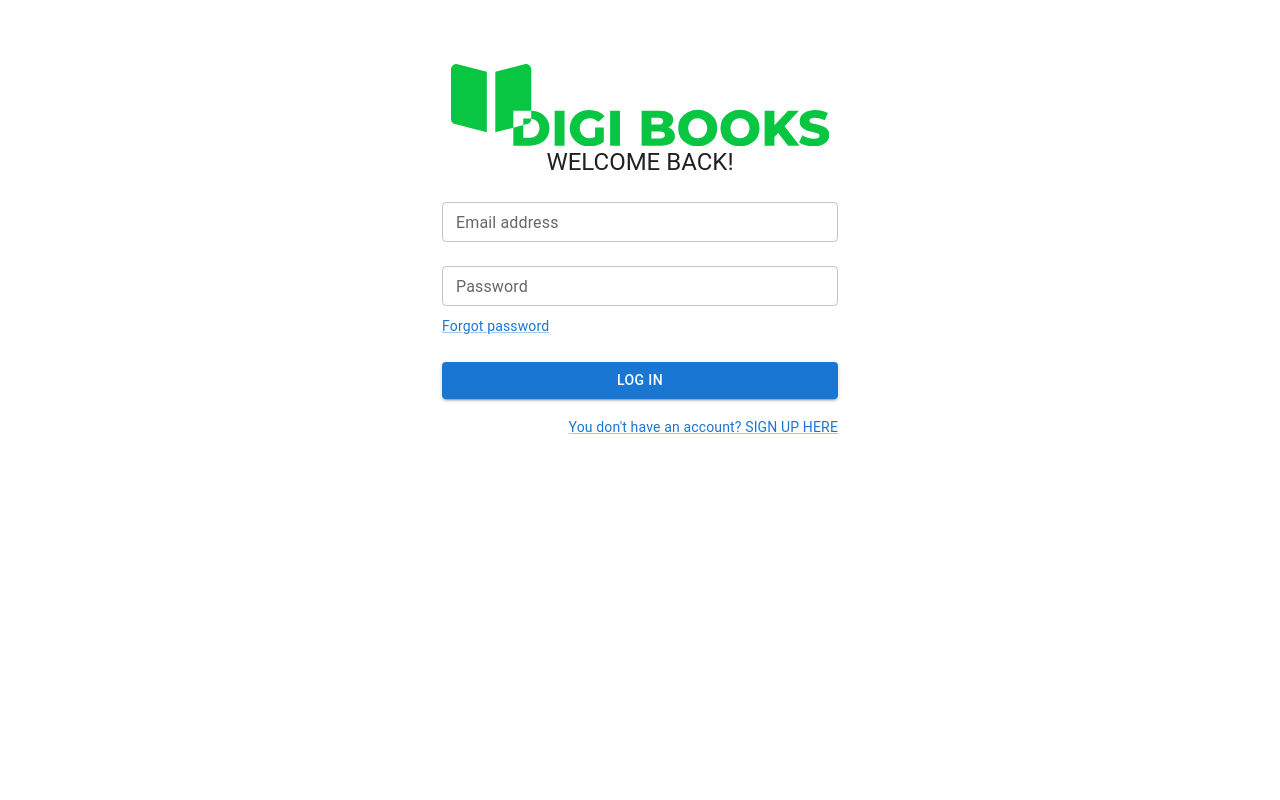
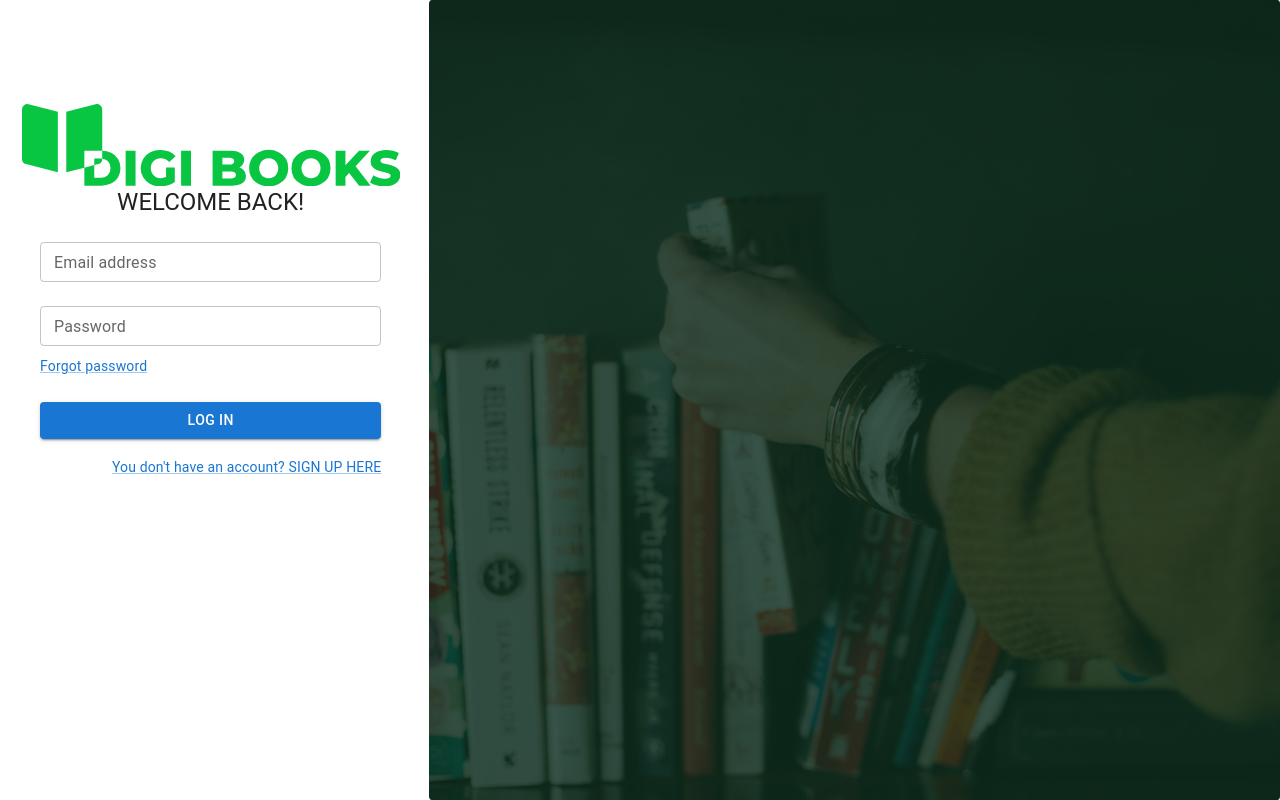
Before and after one commit to dayanapanova/digi-books, a React (Create React App) app: page / in a window 1280 px wide. Built offline with nearby package versions, Linux system fonts and the light colour scheme.

Commit message:
Setting the layout of the image and the form initially with Grid.Later i will refactor the style of the layou, for now is inline.

```diff
--- /dev/null
+++ b/src/assets/LandPage.js
@@ -0,0 +1,16 @@
+import React from 'react'
+import landPage from './landPage.png'
+const LandPage = () => {
+    const styleObj = {
+        height: "100vh",
+        width: "100%",
+        display: "block"
+    }
+    return (
+        <div>
+            <img src={landPage} alt="Land page" style={styleObj} />
+        </div>
+    )
+}
+
+export default LandPage
--- a/src/components/Register.js
+++ b/src/components/Register.js
@@ -1,18 +1,19 @@
-import * as React from 'react';
-import Button from '@mui/material/Button';
-import CssBaseline from '@mui/material/CssBaseline';
-import TextField from '@mui/material/TextField';
-import Link from '@mui/material/Link';
-import Grid from '@mui/material/Grid';
-import Box from '@mui/material/Box';
-import Typography from '@mui/material/Typography';
-import Container from '@mui/material/Container';
-import { createTheme, ThemeProvider } from '@mui/material/styles';
-import { useForm } from 'react-hook-form';
+import * as React from 'react'
+import Button from '@mui/material/Button'
+import CssBaseline from '@mui/material/CssBaseline'
+import TextField from '@mui/material/TextField'
+import Link from '@mui/material/Link'
+import Grid from '@mui/material/Grid'
+import Box from '@mui/material/Box'
+import Typography from '@mui/material/Typography'
+import Container from '@mui/material/Container'
+import { createTheme, ThemeProvider } from '@mui/material/styles'
+import { useForm } from 'react-hook-form'
 import { yupResolver } from '@hookform/resolvers/yup'
-import { registerSchema } from '../utils/validations';
+import { registerSchema } from '../utils/validations'
 import { useState } from 'react'
 import LogoComponent from '../assets/LogoComponent'
+import LandPage from '../assets/LandPage'
 
 const theme = createTheme({
 
@@ -55,14 +56,16 @@ export default function LogIn() {
 
     return (
         <ThemeProvider theme={theme}>
-            <Container component="main" maxWidth="xs">
             <CssBaseline />
+            <Grid container spacing={1}>
+                <Grid item md={4}>
                     <Box
                         sx={{
                             marginTop: 8,
                             display: 'flex',
                             flexDirection: 'column',
                             alignItems: 'center',
+                            padding: "40px"
                         }}
                     >
                         <LogoComponent />
@@ -112,7 +115,11 @@ export default function LogIn() {
                             </Grid>
                         </Box>
                     </Box>
-            </Container>
+                </Grid>
+                <Grid item md={8}>
+                    <LandPage />
+                </Grid>
+            </Grid>
         </ThemeProvider>
     );
 }
```
Also changed, not shown: src/assets/landPage.png (renamed from src/assets/Group 19445.png). Lines whose indentation alone changed are shown as unchanged.
